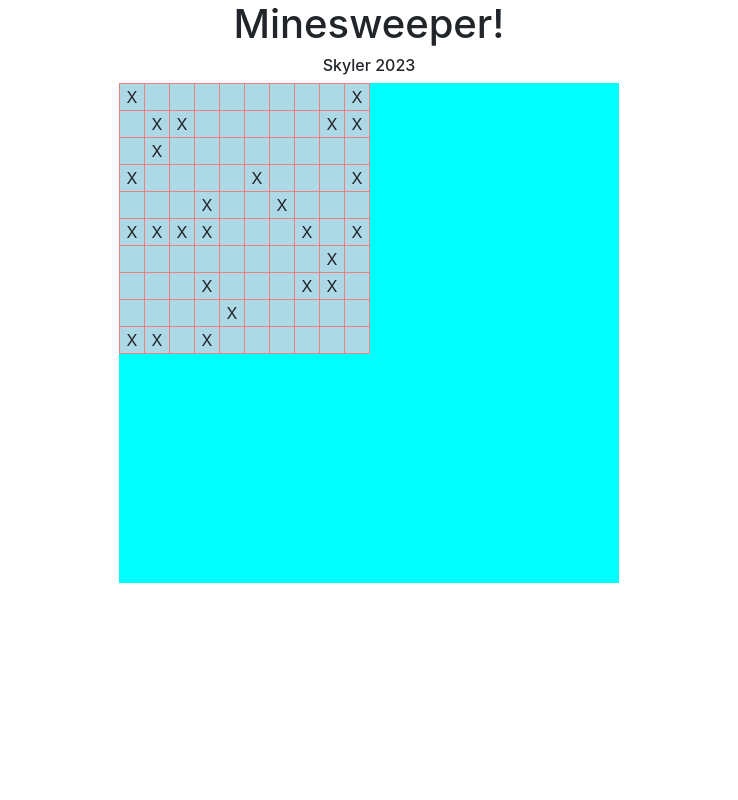
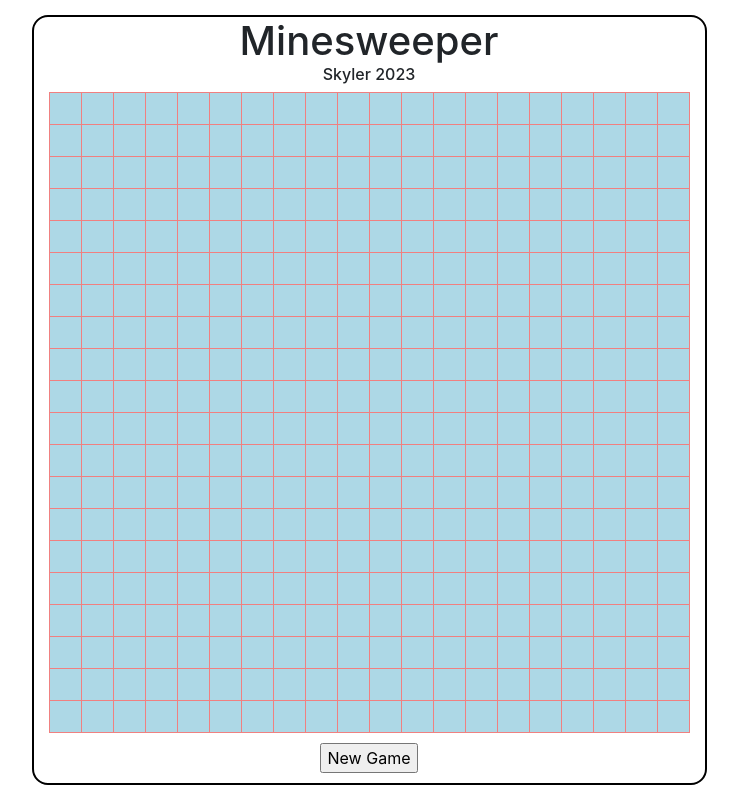
Before and after one commit to Vonglory176/Minesweeper, a plain HTML site: page index.html in a window 1280 px wide. Shown: the whole page, without its empty margins (271-1009 px from the left). Drawn offline with nearby package versions, Linux system fonts and the light colour scheme.

Commit message:
Updated UI and added end game/restart features

```diff
--- a/index.html
+++ b/index.html
@@ -15,16 +15,15 @@
     <script src="https://cdn.jsdelivr.net/npm/bootstrap@4.3.1/dist/js/bootstrap.min.js" integrity="sha384-JjSmVgyd0p3pXB1rRibZUAYoIIy6OrQ6VrjIEaFf/nJGzIxFDsf4x0xIM+B07jRM" crossorigin="anonymous"></script>
 </head>
 <body>
-    <header class="text-center">
-        <h1>Minesweeper!</h1>
-        <h6>Skyler 2023</h6>
-    </header>
-    <main>
-        <section id="gameContainer-section">
-            <table>
-            </table>
-        </section>
-    </main>
+    <div>
+        <header class="text-center">
+            <h1>Minesweeper</h1>
+            <h6>Skyler 2023</h6>
+        </header>
+        <table id="gameContainer"></table>
+        <h2 id="gameOver">You lose!</h2>
+        <input type="button" value="New Game">
+    </div>
 
     <script type="module" src="main.js"></script>
 </body>
--- a/main.js
+++ b/main.js
@@ -1,62 +1,90 @@
 import { Tile } from "./tile.js"
 
-const columns = 10, rows = 10, bombs = ((columns*rows)/100)*20
-let tiles = [], gameState = false
+const columns = 20, rows = 20
+let tiles, gameState = true
 
-function createRows() {
+function createTable() {
+    tiles = new Array
+
     for(let i=0;i<rows;i++) {
-        $("#gameContainer-section table").append(`<tr id="row${i}" style="background-color:green;"></tr>`)
+        $("#gameContainer").append(`<tr id="row${i}" style="background-color:green;"></tr>`)
 
         for(let j=0;j<columns;j++) {
             $(`#row${i}`).append(`<td id="row${i}col${j}" class="row${i} col${j}"></td>`)
-            tiles.push(new Tile(`row${i}col${j}`,i,j,(Math.random() > 0.25 ? false : true)))
+            tiles.push(new Tile(`row${i}col${j}`,i,j,(Math.random() > 0.18 ? false : true)))
         }
     }
+
+    $("td").on("click", event => {tileClicked(event)})
+    $("td").on("contextmenu", event => {tileRightClicked(event)})
 }
-createRows()
+createTable()
+
+$("input").on("click",() => {
+    $("#gameOver").css("display","none")
+    $("#gameContainer").html("")
+    gameState = true
+    createTable()
+})
 
 //DEBUG BOMB MARKING
-tiles.forEach(tile => {
-    if (tile.bomb === true) $(`#${tile.id}`).html("X")
-})
+// tiles.forEach(tile => { if (tile.bomb === true) $(`#${tile.id}`).html("X")})
 
 //Tile clicked
-$("td").on("click", event => {
+function tileClicked(event) {
     let e = event.currentTarget
-    $(`#${e.id}`).css("background-color",("green"))
+    if (gameState === true) {
 
         //Grabbing coords
         let origTile = tiles.filter(tile => {return tile.id === `${e.id}`})[0]
         console.log(origTile)
 
         //Is it a bomb?
-    if (origTile.bomb === true) alert("Loss!")
+        if (origTile.bomb === true) {
+            for (let i=0;i<tiles.length;i++) {
+                if (tiles[i].bomb) {
+                    $(`#${tiles[i].id}`).html("X")
+                    $(`#${tiles[i].id}`).css("background-color",("red"))
+                }
+            }
+            gameState = false
+            $("#gameOver").html("You lose!")
+            $("#gameOver").css("display","block")
+
+        }
         else tileCheck(origTile)
-})
+    }
+}
 
-$("td").on("contextmenu", event => {
+//Tile right clicked (flagged)
+function tileRightClicked(event) {
     event.preventDefault()
     let e = event.currentTarget
 
-    $(`#${e.id}`).css("background-color",("red"))
+    if (gameState === true) {
 
         //Grabbing coords
         let origTile = tiles.filter(tile => {return tile.id === `${e.id}`})[0]
         console.log(origTile)
 
+        if (origTile.checked === false) {
+            $(`#${e.id}`).css("background-color",("salmon"))
+
             if (origTile.flagged) {
                 origTile.flagged = false
-        $(`#${e.id}`).css("background-color",("lightgreen"))
+                $(`#${e.id}`).css("background-color",(origTile.checked ? "lightgreen" : "lightblue"))
             }
             else {
                 origTile.flagged = true
-        $(`#${e.id}`).css("background-color",("red"))
+                $(`#${e.id}`).css("background-color",("salmon"))
             }
-})
+        }
+    }
+}
 
 function tileCheck(origTile) {
-    if (!origTile.scanned) {
-        origTile.scanned = true
+    if (!origTile.checked) {
+        origTile.checked = true
 
         $(`#${origTile.id}`).css("background-color","lightgreen")
 
@@ -76,9 +104,10 @@ function tileCheck(origTile) {
         if (bombNeighbors === 0) for (let i=0;i<tempArray.length;i++)  tileCheck(tempArray[i])
 
         //Board cleared?
-        if ( tiles.filter(tile => {return tile.bomb === false && tile.scanned === false}).length === 0 && gameState === false) {
-            alert("You win!")
-            gameState = true
+        if ( tiles.filter(tile => {return tile.bomb === false && tile.checked === false}).length === 0 && gameState === true) {
+            $("#gameOver").html("You Win!")
+            $("#gameOver").css("display","block")
+            gameState = false
         }
     }
 }
--- a/style/site.scss
+++ b/style/site.scss
@@ -1,14 +1,39 @@
-#gameContainer-section {
-    background-color: aqua;
-    width: 500px;
-    height: 500px;
+body {
+    min-height: 100vh;
+    display: flex;
+}
+
+div {
+    display: flex;
+    flex-direction: column;
+    align-items: center;
+    justify-content: center;
     margin: auto;
+
+    padding: 0px 15px;
+    border: 2px solid black;
+    border-radius: 1rem;
+}
+
+h1 {margin: 0 !important;}
+
+#gameOver {
+    display: none;
+    position: absolute;
+    z-index: 1;
+
+    background-color: rgb(251, 248, 248, 0.9);
+    padding: 10px;
 }
 
 td {
     background-color: lightblue;
-    width: 25px;
-    height: 25px;
+    width: 2rem;
+    height: 2rem;
     text-align: center;
     border: 1px solid lightcoral;
 }
+
+input {
+    margin: 10px !important;
+}
--- a/tile.js
+++ b/tile.js
@@ -4,11 +4,7 @@ export class Tile {
         this.row = row
         this.col = col
         this.bomb = bomb
-        this.scanned = false
+        this.checked = false
         this.flagged = false
     }
-
-    bombCheck() {
-
-    }
 }
```
Also changed, not shown: style/site.css, 1 other file. Lines whose indentation alone changed are shown as unchanged.
